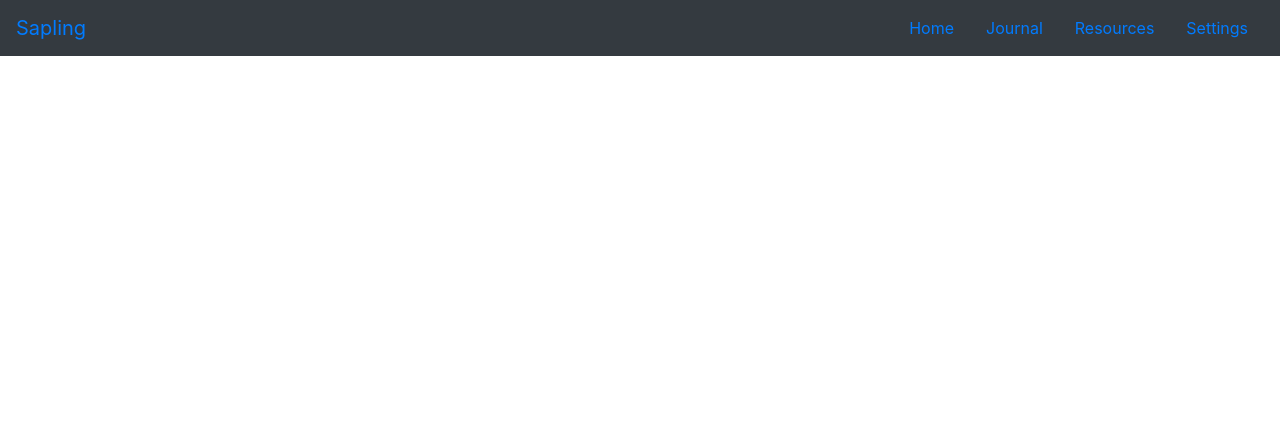
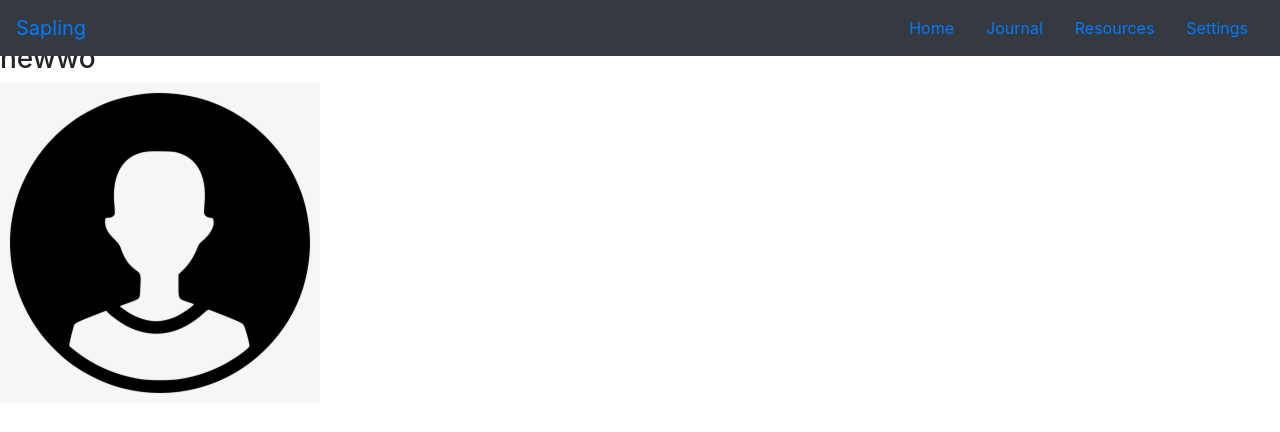
Before and after one commit to CS196Illinois/team-11, a React (Create React App) app in the folder frontend/: page /settings in a window 1280 px wide. Shown: the top 432 px of the page. Built offline with nearby package versions, Linux system fonts and the light colour scheme.

Commit message:
able to edit Settings page

```diff
--- a/frontend/src/App.css
+++ b/frontend/src/App.css
@@ -22,7 +22,7 @@
   align-items: center;
   justify-content: center;
   font-size: calc(10px + 2vmin);
-  color: white;
+  color: rgb(255, 255, 255);
 }
 
 .App-link {
--- a/frontend/src/pages/Settings.js
+++ b/frontend/src/pages/Settings.js
@@ -1,9 +1,13 @@
 import React, { Component } from "react";
+import profilepic from './profilepic.jpg';
 export default class Settings extends Component {
   render() {
     return (
+
       <div>
         <h3>Settings</h3>
+        <h3>hewwo</h3>
+        <img src={profilepic} alt="yeesh"></img>
       </div>
     );
   }
```
Also changed, not shown: frontend/src/pages/profilepic.jpg (added), 1 other file (tests, documents, lock files or other folders).
